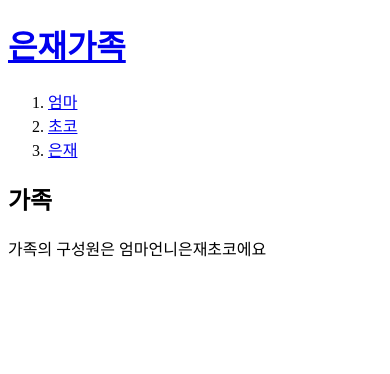
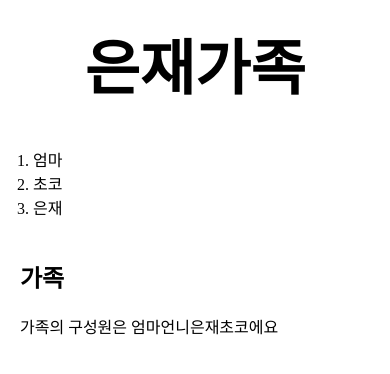
Before and after one commit to kangeunjae/web1, a plain HTML site: page index.html in a window 390 px wide. Drawn offline with Linux system fonts and the light colour scheme.

Commit message:
Add files via upload

```diff
--- a/index.html
+++ b/index.html
@@ -2,18 +2,66 @@
 <html>
 <head>
   <title>WEB1 - welcome</title>
+  <style>
+  body{
+    margin:0;
+  }
+    a {
+      color:black;
+      text-decoration: none;
+    }
+    h1{
+      font-size: 60px;
+      text-align: center;
+      border-bottom:1px solid gray;
+      margin:0;
+      padding: 20px;
+
+    }
+    ol{
+      border-right:1px solid gray;
+      width:100px;
+      margin:0;
+      padding:20px;
+    }
+    #grid ol{
+      padding-left: 33px;
+    }
+    #grid{
+      display: grid;
+      grid-template-columns: 150px 1fr;
+    }
+    #article{
+      padding-left: 20px;
+    }
+    @media(max-width:800px){
+      #grid{
+        display: block;
+      }
+        ol{
+          border-right:none;
+      }
+      h1{
+    border-bottom:none;
+    }
+
+
+  </style>
   <meta charset="utf-8">
 </head>
 <body>
   <h1><a href="index.html">은재가족</a></h1>
+  <div id= "grid">
   <ol>
     <li><a href="1.html">엄마</a></li>
     <li><a href="2.html">초코</a></li>
     <li><a href="3.html">은재</a></li>
   </ol>
-
+<div id="article">
   <h2>가족</h2>
   <p>가족의 구성원은 엄마언니은재초코에요</p>
+  </div>
+</div>
   <!--Start of Tawk.to Script-->
 <script type="text/javascript">
 var Tawk_API=Tawk_API||{}, Tawk_LoadStart=new Date();
```
Also changed, not shown: box.html (added, +20 -0 lines), grid.html (added, +23 -0 lines), mediaquery.html (added, +23 -0 lines).
